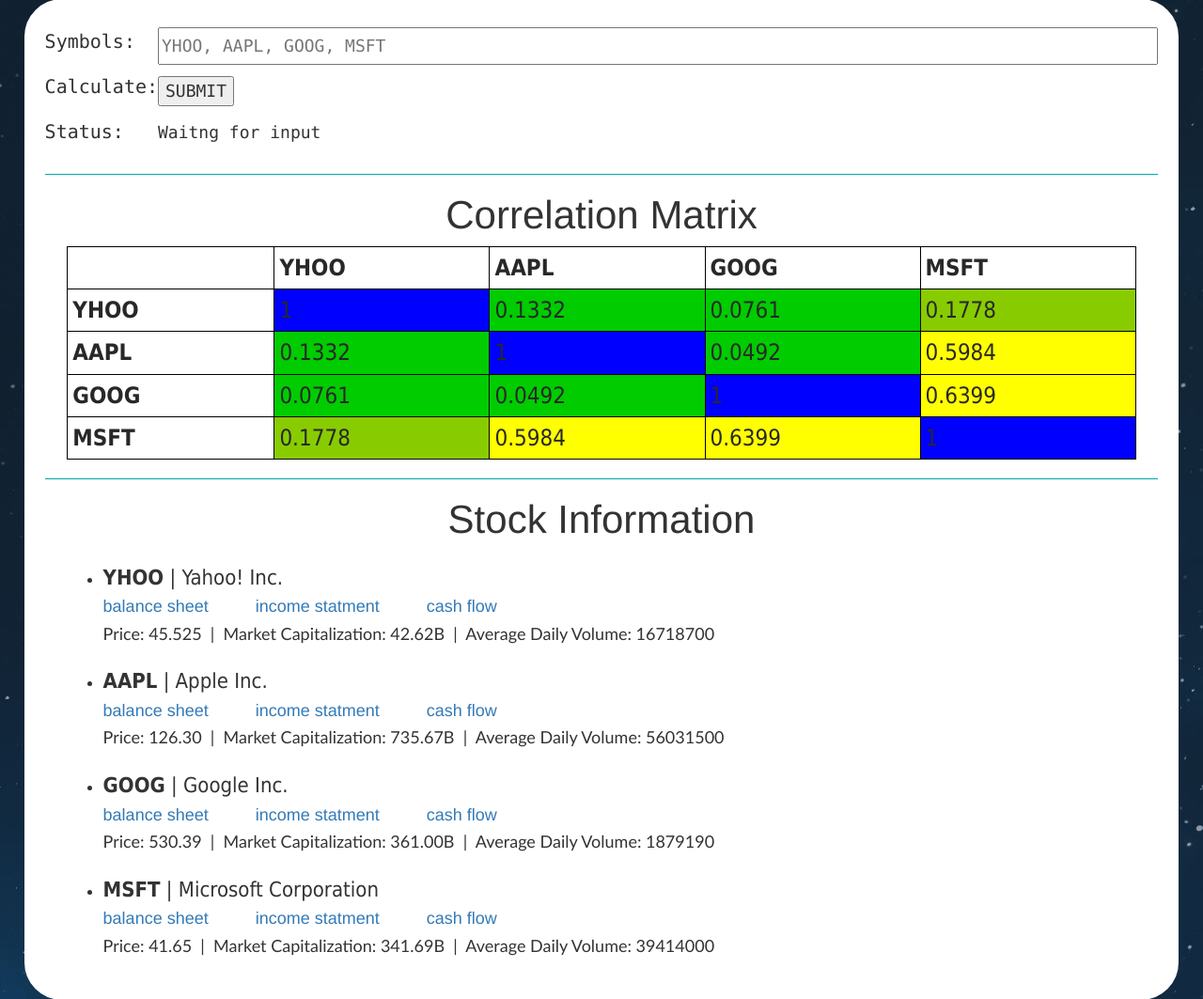
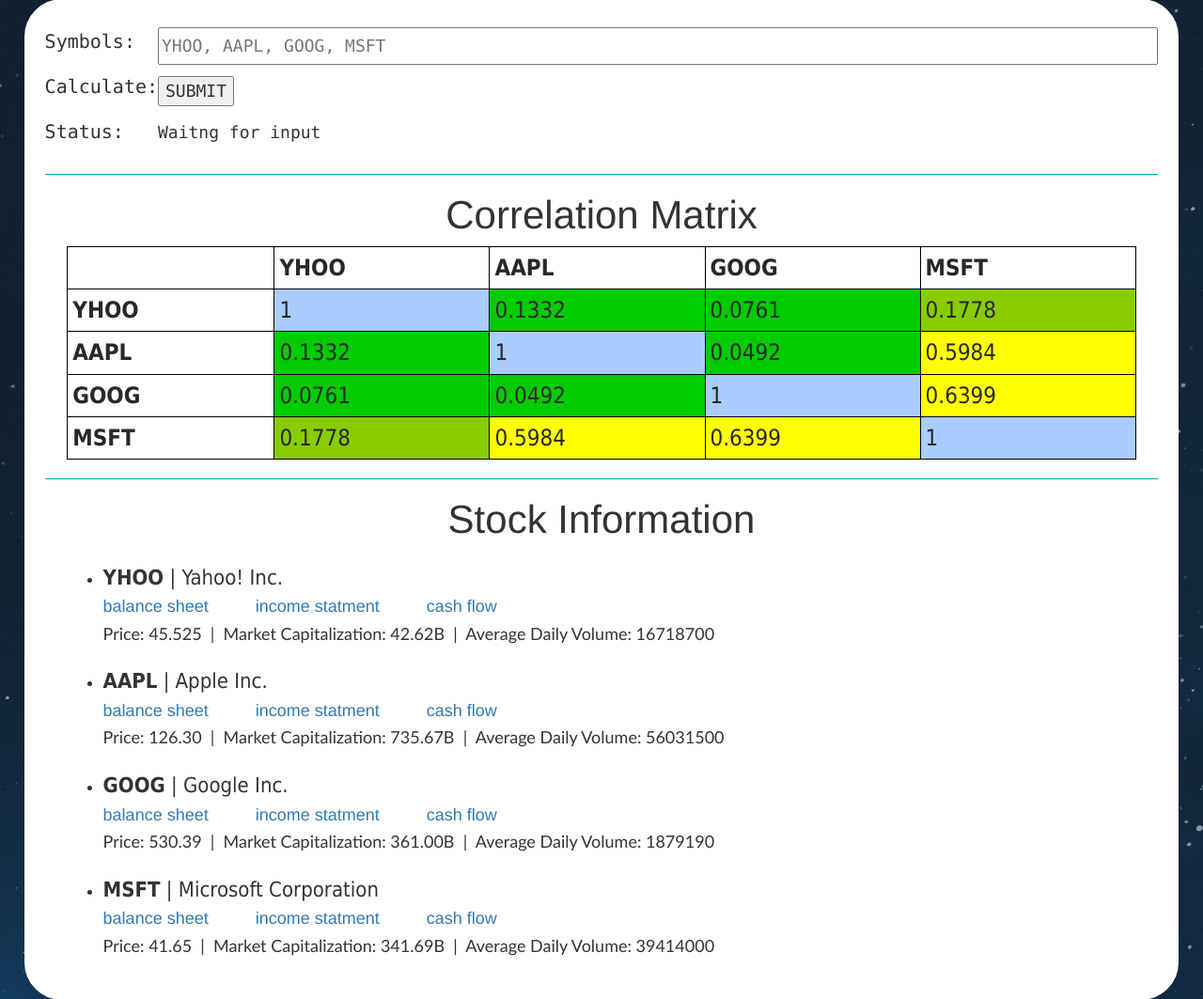
Before and after one commit to paultgibbons/uiucfipy, a Python web app: template templates/index.html in a window 1280 px wide. Shown: the part 175-1238 px from the top of the page at 94% size. Run offline with Jinja, Linux system fonts and the light colour scheme; the template is opened without the code that fills it, so the values that code supplies are empty; some libraries are stand-ins or nearby versions.

Commit message:
Change view of matrix

```diff
--- a/fi.py
+++ b/fi.py
@@ -115,5 +115,5 @@ def get_correlation_matrix(input):
     stocks = input
     if type(stocks[0]) == str:
         stocks = get_info(stocks)
-    prices = [s.recent_close_prices for s in stocks]
+    prices = [s.recent_close_prices*1.0 for s in stocks]
     return np.corrcoef(prices).round(4)
--- a/static/main.css
+++ b/static/main.css
@@ -83,7 +83,7 @@ hr {
 }
 
 .danger0 {
-    background-color: #00f;
+    background-color: #acf;
 }
 
 .danger1 {
```
